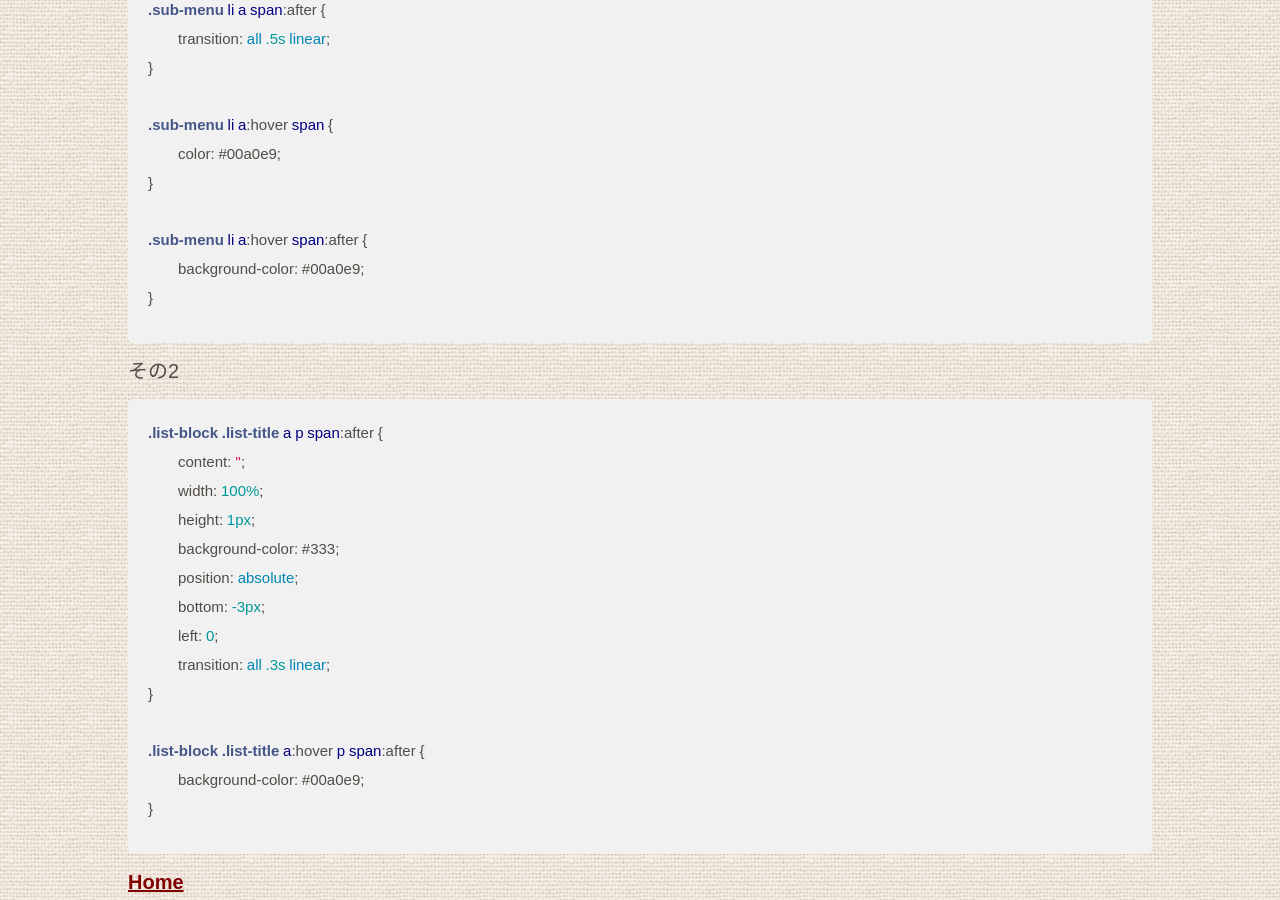
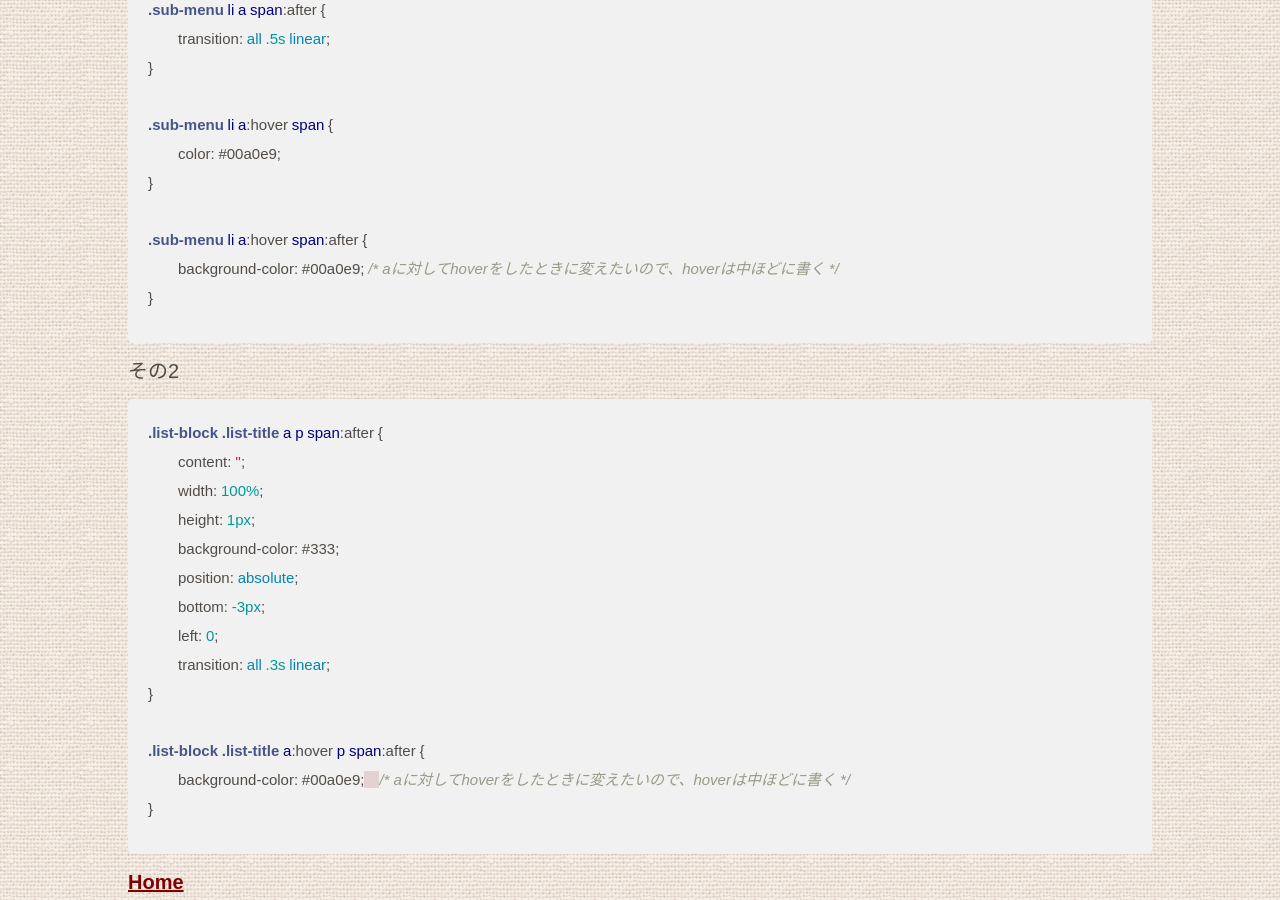
Before and after one commit to satoshiogasawara/satoshiogasawara.github.io, a Jekyll site: the page built from _posts/2017-10-25-title01.md, in a window 1280 px wide and 900 px high, scrolled down 773 px. Built offline with Jekyll 4.4.1, drawn with Linux system fonts in a browser that asks for light colours; nearby versions of some CDN libraries.

Commit message:
2017/11/06

````diff
--- a/_posts/2017-10-25-title01.md
+++ b/_posts/2017-10-25-title01.md
@@ -20,7 +20,7 @@ aにマウスを乗せたときに徐々に文字色や背景色を変えたい
 }
 
 .sub-menu li a:hover span:after {
-	background-color: #00a0e9;
+	background-color: #00a0e9; /* aに対してhoverをしたときに変えたいので、hoverは中ほどに書く */
 }
 ```
 
@@ -38,6 +38,6 @@ aにマウスを乗せたときに徐々に文字色や背景色を変えたい
 }
 
 .list-block .list-title a:hover p span:after {
-	background-color: #00a0e9;
+	background-color: #00a0e9;　/* aに対してhoverをしたときに変えたいので、hoverは中ほどに書く */
 }
 ```
````
